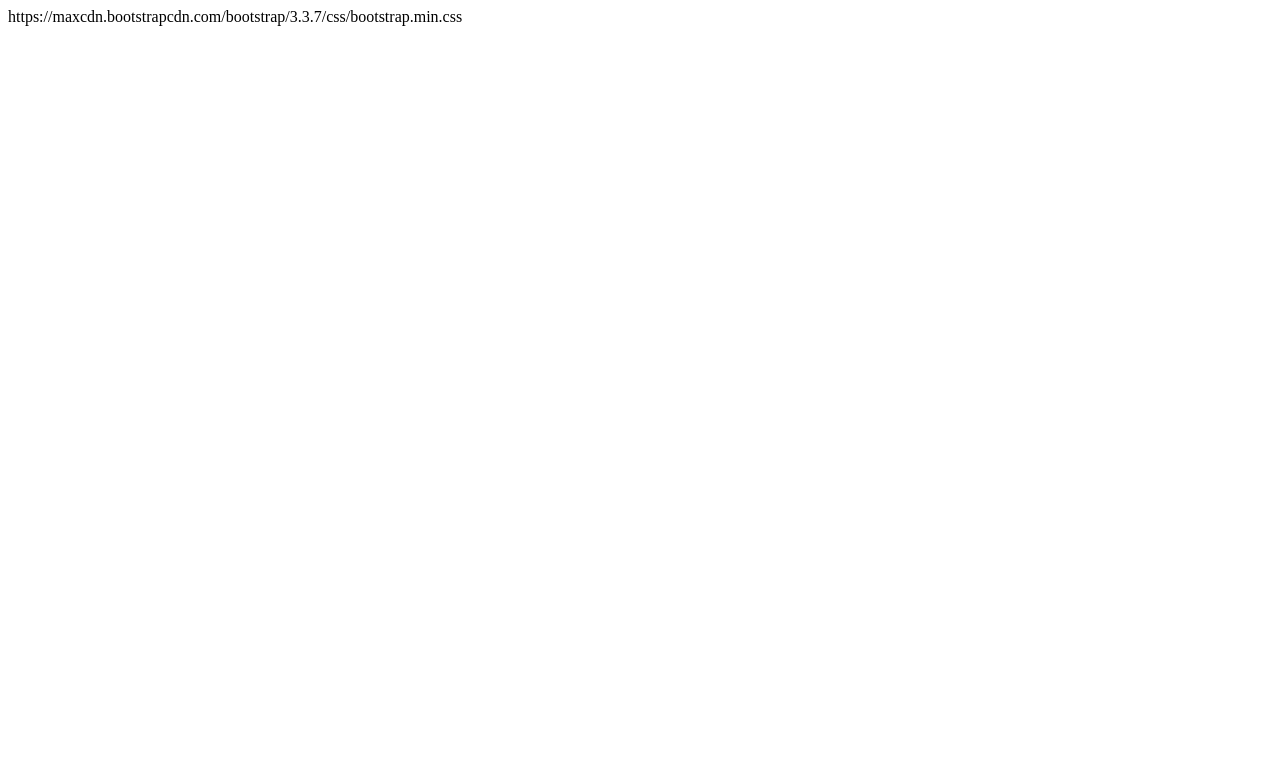
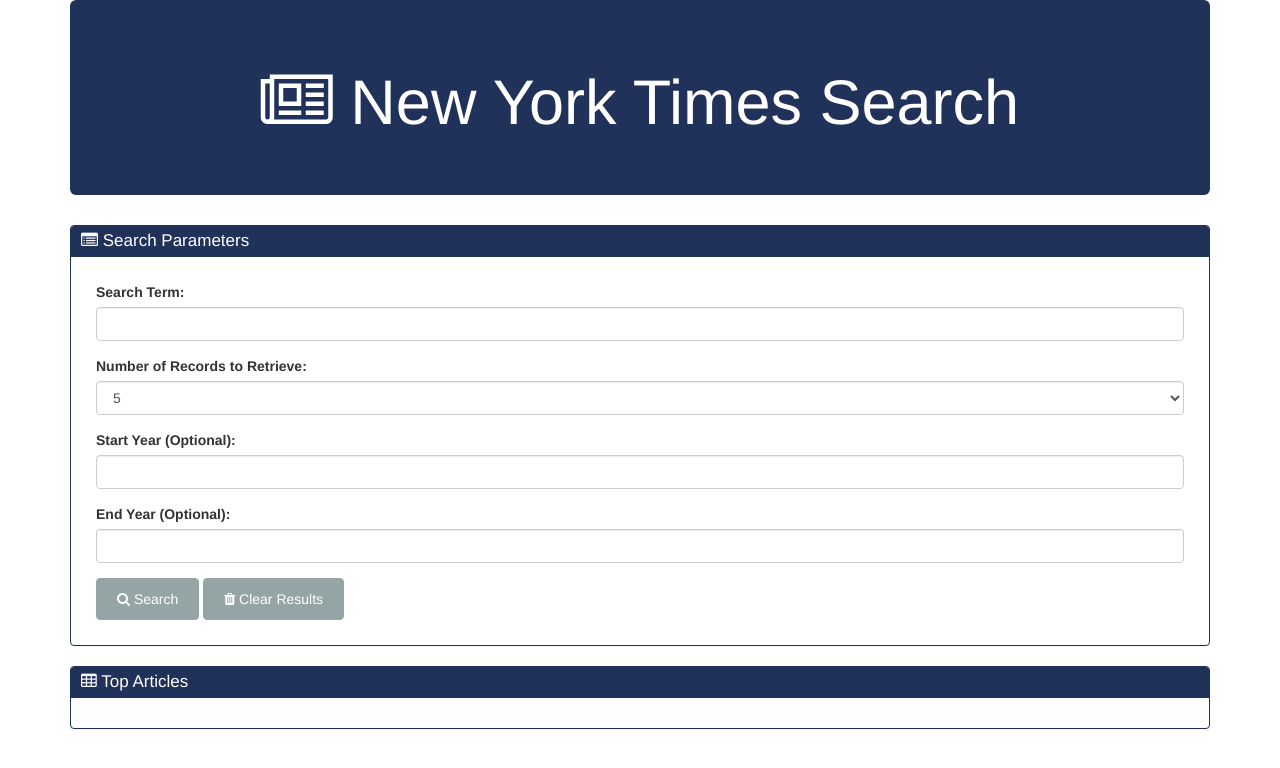
Before and after one commit to drykan/NYTSearch, a plain HTML site: page index.html in a window 1280 px wide. Drawn offline with nearby package versions, Linux system fonts and the light colour scheme.

Commit message:
HTML and CSS

```diff
--- a/assets/css/style.css
+++ b/assets/css/style.css
@@ -0,0 +1,40 @@
+body {
+	margin: 0;
+	padding: 0;
+}
+
+.customBtn {
+	padding: 10px 20px;
+	color: #fff;
+    background-color: #95a5a6;
+    border-color: #95a5a6;
+}
+
+.jumbotron {
+	background: #20315A;
+}
+
+.jumbotron h1 {
+	color: #fff;
+	text-align: center;
+}
+
+.panel-primary {
+	border-color: #20315A;
+}
+
+.panel-heading {
+	background: #20315A !important;
+	border-color: #20315A !important;
+	padding: 5px 10px;
+}
+
+.panel-heading h3 {
+	margin-top: 0;
+    margin-bottom: 0;
+    font-size: 17px;
+}
+
+.search-form {
+	padding: 10px;
+}
--- a/index.html
+++ b/index.html
@@ -3,9 +3,74 @@
 <head>
 	<title>New York Times Search</title>
 
-	https://maxcdn.bootstrapcdn.com/bootstrap/3.3.7/css/bootstrap.min.css
+	<!-- Latest compiled and minified CSS -->
+<link rel="stylesheet" href="https://maxcdn.bootstrapcdn.com/bootstrap/3.3.7/css/bootstrap.min.css" integrity="sha384-BVYiiSIFeK1dGmJRAkycuHAHRg32OmUcww7on3RYdg4Va+PmSTsz/K68vbdEjh4u" crossorigin="anonymous">
+
+<link rel="stylesheet" href="https://cdnjs.cloudflare.com/ajax/libs/font-awesome/4.7.0/css/font-awesome.min.css">
+<link rel="stylesheet" type="text/css" href="assets/css/style.css">
+
 </head>
 <body>
 
+<div class="container">
+	<!-- Jumbotron header -->
+	<div class="jumbotron">
+		<div class="jumbotron-text">
+			<h1>
+				<i class="fa fa-newspaper-o"></i>
+				New York Times Search
+			</h1>
+		</div>
+	</div>
+
+	<div class="row">
+		<div class="col-md-12">
+			<div class="panel panel-primary">
+				<div class="panel-heading"><h3><i class="fa  fa-list-alt"></i> Search Parameters</h3></div>
+				<div class="panel-body">
+					<form class="search-form">
+						<div class="form-group">
+							<label>Search Term:</label>
+							<input type="text" class="form-control" id="search">
+						</div>
+						<div class="form-group">
+							<label>Number of Records to Retrieve:</label>
+							<br>
+							<select class="form-control" id="numberRecords">
+								<option value="1">1</option>
+								<option value="5" selected="">5</option>
+								<option value="10">10</option>
+							</select>
+						</div>
+						<div class="form-group">
+							<label>Start Year (Optional):</label>
+							<input type="text" class="form-control" id="startYear">
+						</div>
+						<div class="form-group">
+							<label>End Year (Optional):</label>
+							<input type="text" class="form-control" id="endYear">
+						</div>
+						<button type="submit" class="btn btn-default customBtn"><i class="fa fa-search"></i> Search</button>
+						<button type="button" class="btn btn-default customBtn"><i class="fa fa-trash"></i> Clear Results</button>
+					</form>
+				</div>
+			</div>
+		</div>
+	</div>
+
+	<div class="row">
+		<div class="col-md-12">
+			<div class="panel panel-primary">
+				<div class="panel-heading"><h3><i class="fa fa-table"></i> Top Articles</h3></div>
+				<div class="panel-body">
+					<div class="articlePlacement"></div>
+				</div>
+			</div>
+		</div>
+	</div>
+
+
+
+</div>
 </body>
 </html>
```
